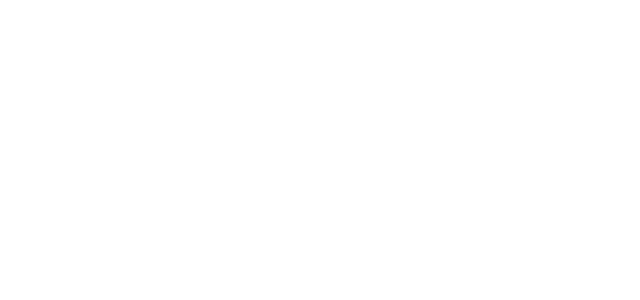
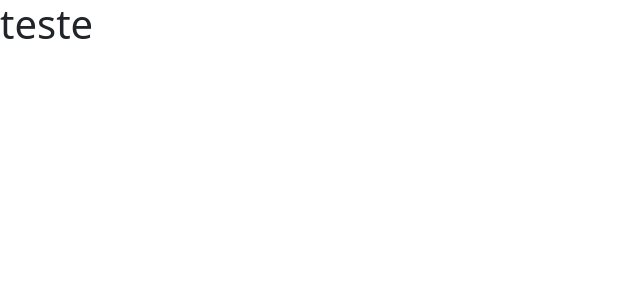
Before and after one commit to FranciscoNeto2909/Advice-app, a React (Create React App) app: page / in a window 1280 px wide. Shown: the top 300 px of the page, without its empty margins (0-640 px from the left). Built offline with nearby package versions, Linux system fonts and the light colour scheme.

Commit message:
bootstrap added

```diff
--- a/src/App.js
+++ b/src/App.js
@@ -3,6 +3,7 @@
 export default function App() {
   return (
     <div className="App">
+      <h1 className="primary">teste</h1>
     </div>
   );
 }
--- a/src/index.css
+++ b/src/index.css
@@ -1,5 +1,11 @@
+*{
+  margin: 0;
+  padding: 0;
+  box-sizing: border-box;
+  text-decoration: none;
+  list-style: none;
+}
 body {
-  margin: 0;
   font-family: -apple-system, BlinkMacSystemFont, 'Segoe UI', 'Roboto', 'Oxygen',
     'Ubuntu', 'Cantarell', 'Fira Sans', 'Droid Sans', 'Helvetica Neue',
     sans-serif;
--- a/src/index.js
+++ b/src/index.js
@@ -1,6 +1,7 @@
 import React from 'react';
 import ReactDOM from 'react-dom/client';
 import './index.css';
+import 'bootstrap/dist/css/bootstrap.min.css'
 import App from './App';
 
 const root = ReactDOM.createRoot(document.getElementById('root'));
```
